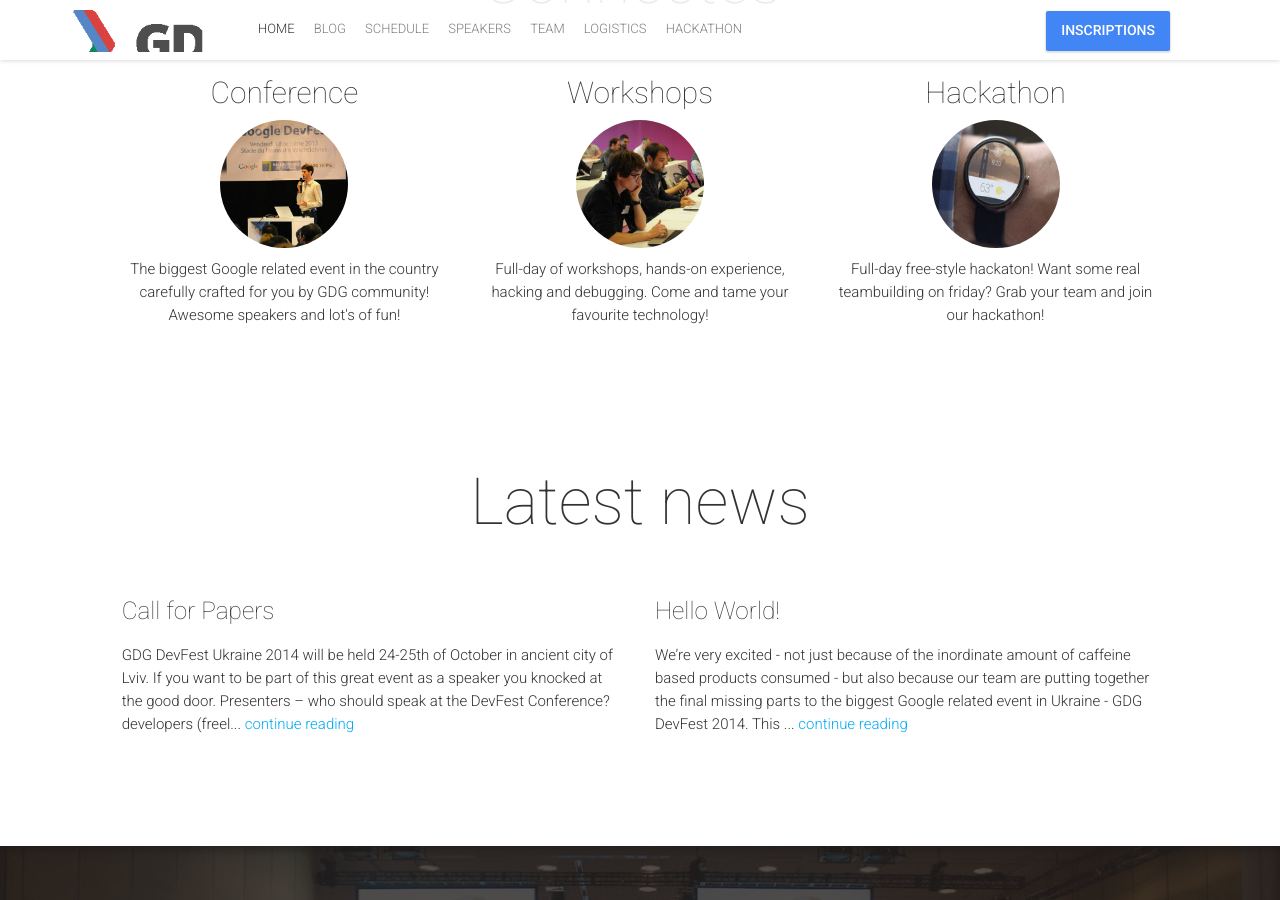
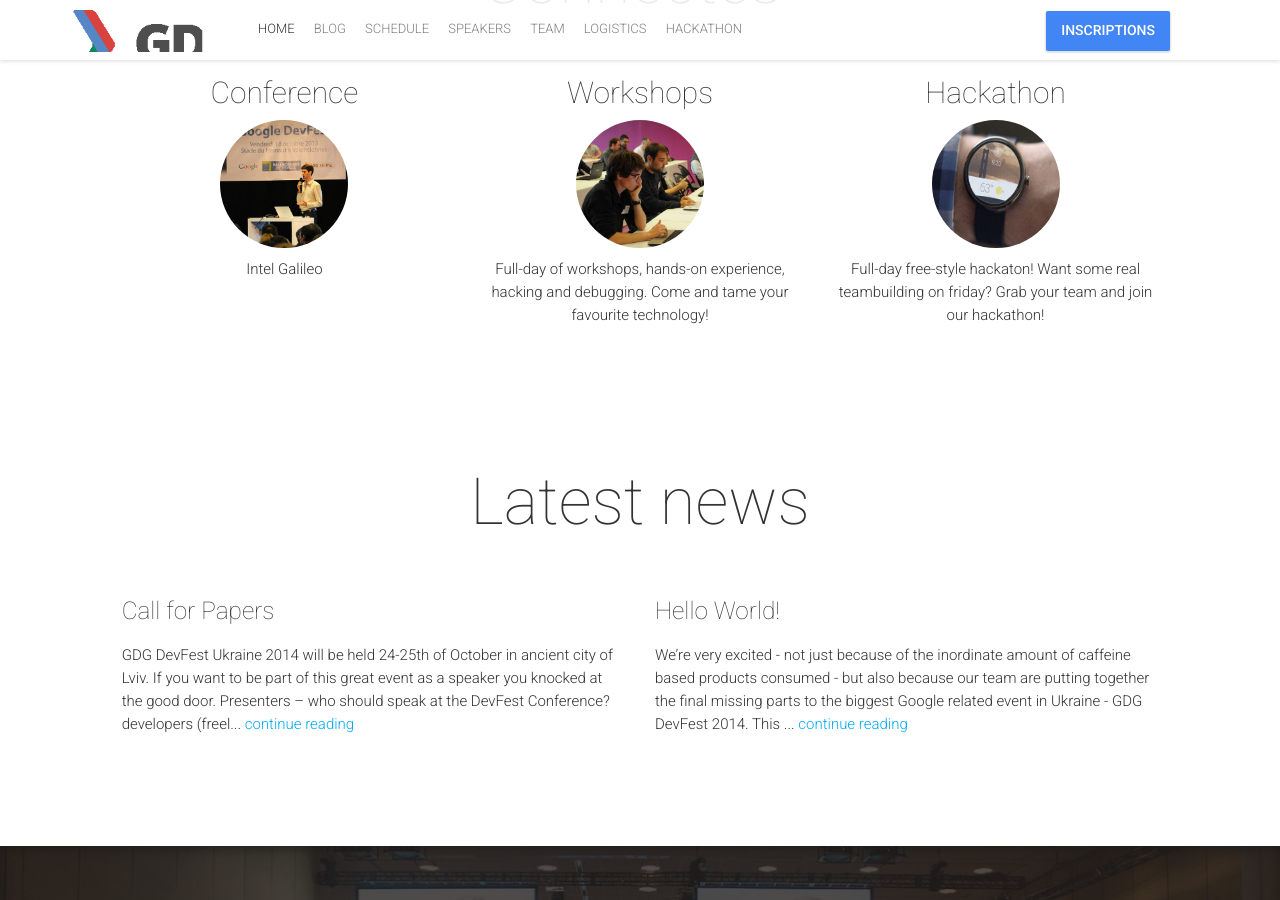
Before and after one commit to MaximeMularz/gdg-intel, a Jekyll site: the page built from index.html, in a window 1280 px wide and 900 px high, scrolled down 1096 px. Built offline with Jekyll 4.4.1, drawn with Linux system fonts in a browser that asks for light colours; nearby versions of some CDN libraries; comment, search, counter and statistics services are not loaded.

Commit message:
About images

```diff
--- a/_config.yml
+++ b/_config.yml
@@ -61,7 +61,7 @@
 # About Block
 aboutTitle: "Journée \"Systèmes & Objets Connectés\" "
 aboutBlock:
- - {title: "Conference", image: "conference.jpg", text: "The biggest Google related event in the country carefully crafted for you by GDG community! Awesome speakers and lot's of fun!" }
+ - {title: "Conference", image: "conference.jpg", text: "Intel Galileo" }
  - {title: "Workshops", image: "workshop.jpg", text: "Full-day of workshops, hands-on experience, hacking and debugging. Come and tame your favourite technology!" }
  - {title: "Hackathon", image: "hackathon.jpg", text: "Full-day free-style hackaton! Want some real teambuilding on friday? Grab your team and join our hackathon!" }
 
```
